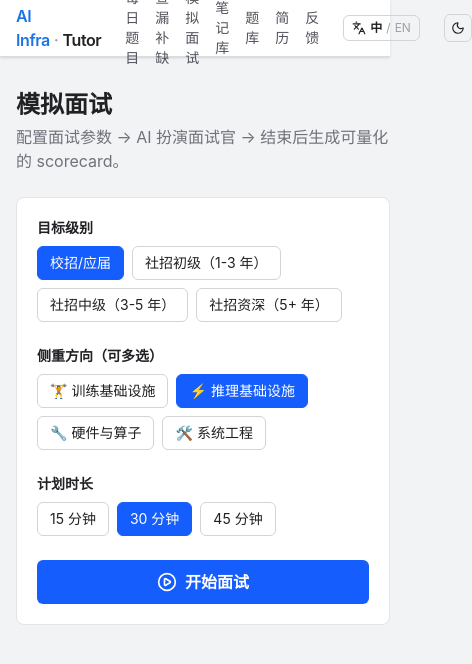
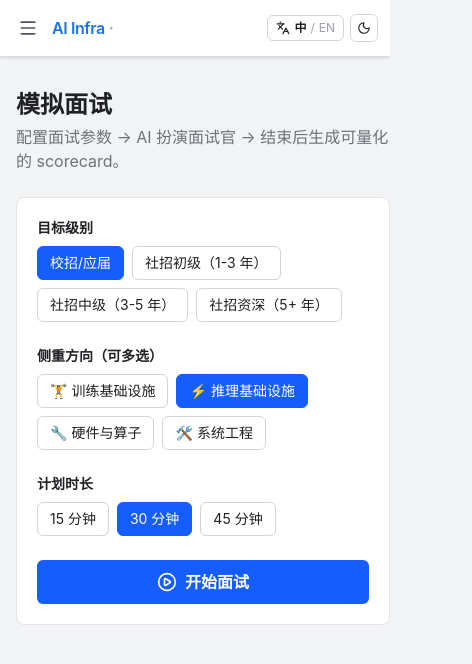
Before and after one commit to jeopardize/AI-infra-tutor, a Next.js app: page /interview in a window 390 px wide. Shown: the top 664 px of the page, 472 px wide, since content can reach past the window. Built offline with nearby package versions, Linux system fonts and the light colour scheme.

Commit message:
release: v1.4.0 手机端适配：导航汉堡菜单/笔记库目录树浮层/dvh 高度/大纲手机默认收起/编辑框防 iOS 缩放/抽屉与表格移动端优化/简历表单单列

```diff
--- a/app/library/page.tsx
+++ b/app/library/page.tsx
@@ -245,7 +245,7 @@ export default function LibraryPage() {
   }
 
   return (
-    <div className="h-[calc(100vh-3.5rem)] flex flex-col overflow-hidden">
+    <div className="h-[calc(100dvh-3.5rem)] flex flex-col overflow-hidden">
       {/* 顶部工具条 */}
       <div className="flex items-center justify-between px-4 py-2 border-b border-zinc-200 dark:border-zinc-800 shrink-0">
         <div className="flex items-center gap-2 min-w-0">
@@ -288,13 +288,13 @@ export default function LibraryPage() {
         </div>
       </div>
 
-      {/* 左右分栏（反馈：页面本身为左右界面——左目录、右文档） */}
-      <div className="flex-1 flex min-h-0">
+      {/* 左右分栏（反馈：页面本身为左右界面——左目录、右文档）；手机端目录为全屏浮层 */}
+      <div className="flex-1 flex min-h-0 relative">
         {/* 左：目录树（可伸缩/可调宽） */}
         {treeOpen && (
           <div
-            className="h-full overflow-y-auto overflow-x-hidden border-r border-zinc-200 dark:border-zinc-800 bg-zinc-50 dark:bg-zinc-950/60 shrink-0 relative"
-            style={{ width: treeWidth ?? TREE_DEFAULT_WIDTH }}
+            className="h-full overflow-y-auto overflow-x-hidden border-r border-zinc-200 dark:border-zinc-800 bg-zinc-50 dark:bg-zinc-950/60 relative shrink-0 max-sm:absolute max-sm:inset-y-0 max-sm:left-0 max-sm:right-0 max-sm:z-30 max-sm:w-full sm:[width:var(--tree-w)]"
+            style={{ "--tree-w": `${treeWidth ?? TREE_DEFAULT_WIDTH}px` } as React.CSSProperties}
           >
             {loading && (
               <div className="text-zinc-500 flex items-center gap-2 p-3 text-sm">
@@ -317,7 +317,10 @@ export default function LibraryPage() {
                 <Tree
                   node={data.tree}
                   depth={0}
-                  onOpen={setOpenPath}
+                  onOpen={(p) => {
+                    setOpenPath(p);
+                    if (window.innerWidth < 640) setTreeOpen(false);
+                  }}
                   onNewFile={createFile}
                   onNewDir={createDir}
                   onRename={renameNode}
--- a/components/AppShell.tsx
+++ b/components/AppShell.tsx
@@ -1,9 +1,20 @@
 "use client";
 
 import Link from "next/link";
-import { Languages, Moon, Sun } from "lucide-react";
+import { useState } from "react";
+import { Languages, Menu, Moon, Sun, X } from "lucide-react";
 import { LanguageProvider, useLang } from "@/lib/i18n/context";
 import { ThemeProvider, useTheme } from "@/lib/theme";
+
+const NAV_LINKS = [
+  { href: "/", key: "dashboard" },
+  { href: "/quiz", key: "quiz" },
+  { href: "/interview", key: "interview" },
+  { href: "/library", key: "library" },
+  { href: "/bank", key: "bank" },
+  { href: "/resume", key: "resume" },
+  { href: "/feedback", key: "feedback" },
+] as const;
 
 export function AppShell({ children }: { children: React.ReactNode }) {
   return (
@@ -17,53 +28,37 @@ export function AppShell({ children }: { children: React.ReactNode }) {
 
 function Shell({ children }: { children: React.ReactNode }) {
   const { lang, setLang, t } = useLang();
+  const [menuOpen, setMenuOpen] = useState(false);
   return (
     <>
       <header className="border-b border-[#dadce0] dark:border-[#3c4043] bg-white dark:bg-[#292a2d] sticky top-0 z-10 shadow-sm">
-        <div className="max-w-6xl mx-auto px-4 h-14 flex items-center gap-6">
-          <Link href="/" className="font-semibold tracking-tight">
+        <div className="max-w-6xl mx-auto px-3 sm:px-4 h-14 flex items-center gap-2 sm:gap-6">
+          {/* 移动端：汉堡菜单 */}
+          <button
+            onClick={() => setMenuOpen((v) => !v)}
+            aria-label={menuOpen ? "关闭菜单" : "打开菜单"}
+            className="md:hidden p-1.5 rounded-md text-zinc-600 dark:text-zinc-300 hover:bg-zinc-100 dark:hover:bg-zinc-800 shrink-0"
+          >
+            {menuOpen ? <X className="w-5 h-5" /> : <Menu className="w-5 h-5" />}
+          </button>
+          <Link href="/" className="font-semibold tracking-tight shrink-0">
             <span style={{ color: "#1a73e8" }}>AI Infra</span>
             <span className="text-zinc-400 mx-1">·</span>
-            <span>{t.nav.brandSub}</span>
+            <span className="hidden sm:inline">{t.nav.brandSub}</span>
           </Link>
-          <nav className="flex items-center gap-4 text-sm text-zinc-600 dark:text-zinc-300 flex-1">
-            <Link href="/" className="hover:text-zinc-900 dark:hover:text-white">
-              {t.nav.dashboard}
+          {/* 桌面端导航 */}
+          <nav className="hidden md:flex items-center gap-4 text-sm text-zinc-600 dark:text-zinc-300 flex-1">
+            {NAV_LINKS.map((l) => (
+              <Link
+                key={l.href}
+                href={l.href}
+                className="hover:text-zinc-900 dark:hover:text-white whitespace-nowrap"
+              >
+                {t.nav[l.key]}
               </Link>
-            <Link href="/quiz" className="hover:text-zinc-900 dark:hover:text-white">
-              {t.nav.quiz}
-            </Link>
-            <Link
-              href="/interview"
-              className="hover:text-zinc-900 dark:hover:text-white"
-            >
-              {t.nav.interview}
-            </Link>
-            <Link
-              href="/library"
-              className="hover:text-zinc-900 dark:hover:text-white"
-            >
-              {t.nav.library}
-            </Link>
-            <Link
-              href="/bank"
-              className="hover:text-zinc-900 dark:hover:text-white"
-            >
-              {t.nav.bank}
-            </Link>
-            <Link
-              href="/resume"
-              className="hover:text-zinc-900 dark:hover:text-white"
-            >
-              {t.nav.resume}
-            </Link>
-            <Link
-              href="/feedback"
-              className="hover:text-zinc-900 dark:hover:text-white"
-            >
-              {t.nav.feedback}
-            </Link>
+            ))}
           </nav>
+          <div className="flex items-center gap-1.5 sm:gap-2 ml-auto shrink-0">
             <button
               onClick={() => setLang(lang === "zh" ? "en" : "zh")}
               title="切换语言 / Switch language"
@@ -76,6 +71,22 @@ function Shell({ children }: { children: React.ReactNode }) {
             </button>
             <ThemeToggle />
           </div>
+        </div>
+        {/* 移动端下拉菜单 */}
+        {menuOpen && (
+          <nav className="md:hidden border-t border-zinc-200 dark:border-zinc-800 bg-white dark:bg-[#292a2d] grid grid-cols-2 gap-1 p-2">
+            {NAV_LINKS.map((l) => (
+              <Link
+                key={l.href}
+                href={l.href}
+                onClick={() => setMenuOpen(false)}
+                className="px-3 py-2.5 text-sm rounded-md text-zinc-700 dark:text-zinc-200 hover:bg-zinc-100 dark:hover:bg-zinc-800"
+              >
+                {t.nav[l.key]}
+              </Link>
+            ))}
+          </nav>
+        )}
       </header>
       <main className="flex-1">{children}</main>
     </>
--- a/components/DocDrawer.tsx
+++ b/components/DocDrawer.tsx
@@ -30,7 +30,7 @@ export function DocDrawer({
 
   return (
     <aside
-      className="fixed top-0 right-0 h-full w-full sm:w-[560px] lg:w-[680px] bg-white dark:bg-zinc-950 z-50 shadow-2xl flex flex-col border-l border-zinc-200 dark:border-zinc-800"
+      className="fixed top-0 right-0 h-full w-full sm:w-[560px] lg:w-[680px] bg-white dark:bg-zinc-950 z-50 shadow-2xl flex flex-col border-l border-zinc-200 dark:border-zinc-800 max-sm:w-full!"
       style={width ? { width } : undefined}
     >
       {/* 左缘拉宽手柄 */}
--- a/components/bank/BatchQuestionForm.tsx
+++ b/components/bank/BatchQuestionForm.tsx
@@ -261,8 +261,8 @@ export function BatchQuestionForm({ defaultCategory, onSaved }: Props) {
       )}
 
       {parsed && parsed.length > 0 && (
-        <div className="border border-zinc-200 dark:border-zinc-800 rounded-lg overflow-hidden">
-          <table className="w-full text-xs">
+        <div className="border border-zinc-200 dark:border-zinc-800 rounded-lg overflow-hidden overflow-x-auto">
+          <table className="w-full text-xs whitespace-nowrap sm:whitespace-normal">
             <thead className="bg-zinc-100 dark:bg-zinc-800">
               <tr>
                 <th className="px-2 py-1 text-left">分类</th>
--- a/components/doc/DocPane.tsx
+++ b/components/doc/DocPane.tsx
@@ -303,8 +303,10 @@ export function DocPane({
     closeTab,
   } = useDocTabs({ docPath, onClose, onSaved });
 
-  // 大纲面板：默认展开，高度可上下拖动调整
-  const [outlineOpen, setOutlineOpen] = useState(true);
+  // 大纲面板：桌面默认展开；手机端默认收起（节省纵向空间）
+  const [outlineOpen, setOutlineOpen] = useState(
+    () => typeof window === "undefined" || window.innerWidth >= 640,
+  );
   const [outlineHeight, setOutlineHeight] = useState(170);
 
   useEffect(() => {
@@ -743,7 +745,7 @@ export function DocPane({
               onChange={(e) => updateTab(activeTab.path, { draft: e.target.value })}
               onPaste={onEditorPaste}
               spellCheck={false}
-              className="w-full flex-1 min-h-[280px] p-5 text-sm font-mono leading-relaxed bg-transparent outline-none resize-none"
+              className="w-full flex-1 min-h-[280px] p-4 sm:p-5 text-[16px] sm:text-sm font-mono leading-relaxed bg-transparent outline-none resize-none"
               placeholder=""
             />
           </div>
```
Also changed, not shown: components/resume/ResumeEditor.tsx (+6 -6 lines). Lines whose indentation alone changed are shown as unchanged.
